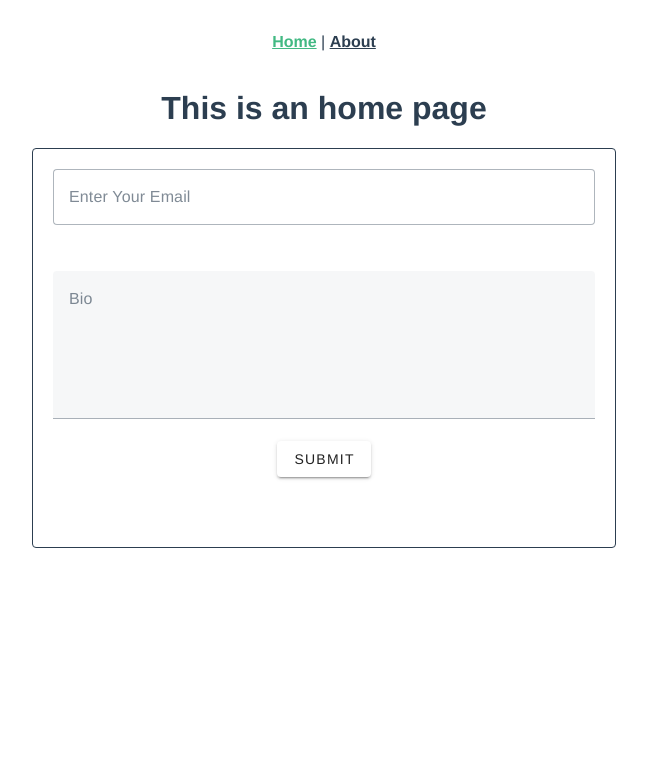
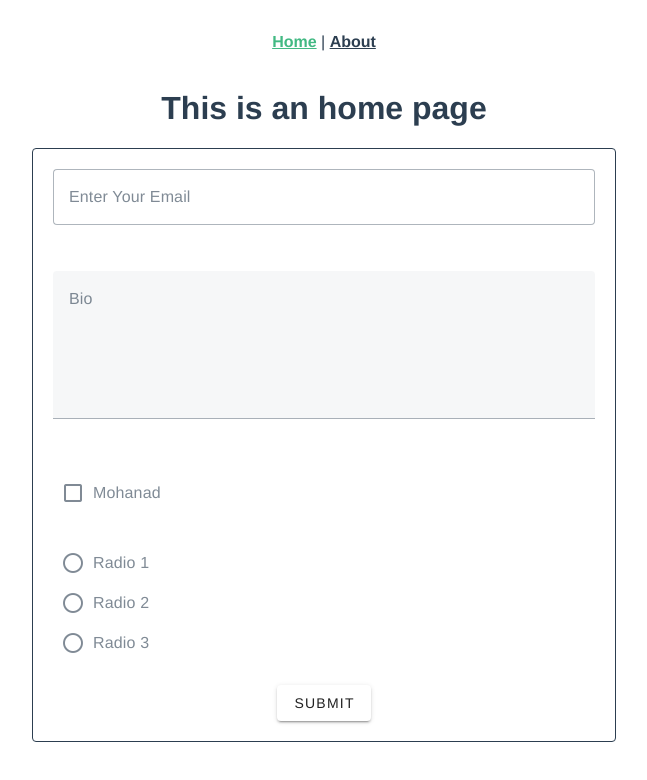
Before and after one commit to mohandshahin18/vuetify-app, a Vue app: page / in a window 1280 px wide. Shown: the top 780 px of the page, without its empty margins (316-963 px from the left). Built offline with nearby package versions, Linux system fonts and the light colour scheme.

Commit message:
CheckBox and Radio Button

```diff
--- a/src/components/TextFailed.vue
+++ b/src/components/TextFailed.vue
@@ -27,6 +27,14 @@
             class="text-start"
           ></v-textarea>
         </v-col>
+        <v-col cols="12">
+          <v-checkbox label="Mohanad"></v-checkbox>
+          <v-radio-group>
+            <v-radio label="Radio 1" value="1"></v-radio>
+            <v-radio label="Radio 2" value="2"></v-radio>
+            <v-radio label="Radio 3" value="3"></v-radio>
+          </v-radio-group>
+        </v-col>
       </v-row>
       <v-btn @click="validate">Submit</v-btn>
     </v-card>
@@ -37,7 +45,6 @@
 import { ref } from "vue";
 const myText = ref("");
 const errorMsg = ref([]);
-
 const validate = () => {
   errorMsg.value = "";
   if (!myText.value) {
```
